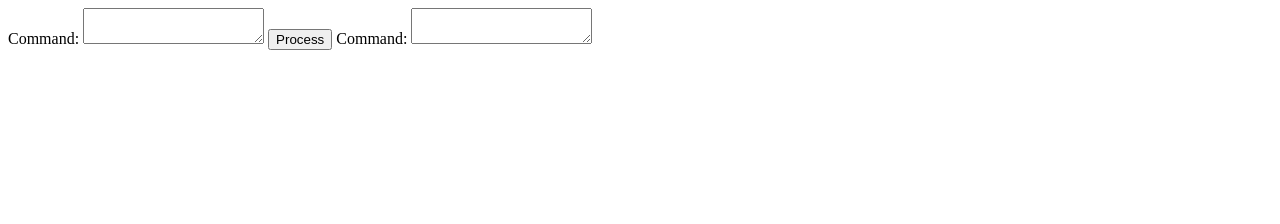
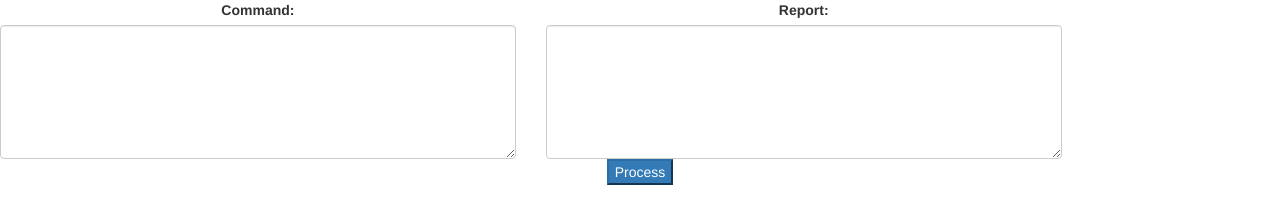
Before and after one commit to NareshKumarM/ToyRobot, a plain HTML site: page index.html in a window 1280 px wide. Drawn offline with nearby package versions, Linux system fonts and the light colour scheme.

Commit message:
Css changes

```diff
--- a/index.html
+++ b/index.html
@@ -6,15 +6,26 @@
     <meta name="viewport" content="width=device-width, initial-scale=1.0">
     <meta http-equiv="X-UA-Compatible" content="ie=edge">
     <link href="style.css" />
+    <link rel="stylesheet" href="https://maxcdn.bootstrapcdn.com/bootstrap/3.3.7/css/bootstrap.min.css" integrity="sha384-BVYiiSIFeK1dGmJRAkycuHAHRg32OmUcww7on3RYdg4Va+PmSTsz/K68vbdEjh4u"
+        crossorigin="anonymous" />
     <title>Toy Robot Sim</title>
 </head>
 
 <body>
-    <label>Command:</label>
-    <textarea id="commandArea"></textarea>
-    <button id="excecute" onclick="excecuteCommand()">Process</button>
-    <label>Command:</label>
-    <textarea id="report"></textarea>
+    <div class="row  text-center">
+        <div class="col-lg-5 col-md-6 col-sm-8">
+            <label>Command:</label>
+            <textarea class="form-control" rows="6" id="commandArea"></textarea>
+        </div>
+        <div class="col-lg-5 col-md-6 col-sm-8">
+            <label>Report:</label>
+            <textarea class="form-control" rows="6" id="report"></textarea>
+        </div>
+    </div>
+
+    <div class="row text-center">
+        <button id="excecute" class="btn-primary" onclick="excecuteCommand()">Process</button>
+    </div>
 
     <script src="parser.js"></script>
     <script src="processor.js"></script>
--- a/style.css
+++ b/style.css
@@ -15,3 +15,7 @@ td{
     width:auto;
     position: relative;
 }
+
+div{
+    margin: 5px !important;
+}
```
